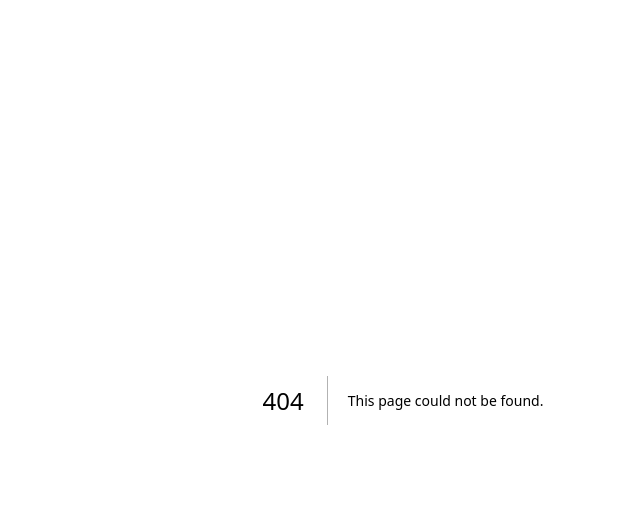
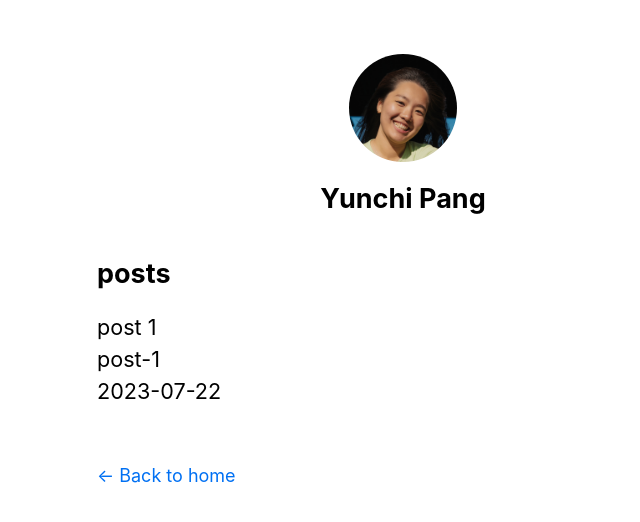
Before and after one commit to yunchipang/nextjs-portfolio, a Next.js app: page /posts in a window 1280 px wide. Before the commit this address had no page. Shown: the top 522 px of the page, without its empty margins (237-877 px from the left). Built offline with nearby package versions, Linux system fonts and the light colour scheme.

Commit message:
Move posts section from home to /posts

```diff
--- a/lib/posts.js
+++ b/lib/posts.js
@@ -1,6 +1,7 @@
 import fs from 'fs'
 import path from 'path'
 import matter from 'gray-matter'
+
 
 const postsDirectory = path.join(process.cwd(), 'posts')
 
--- /dev/null
+++ b/pages/posts.js
@@ -0,0 +1,38 @@
+import Head from 'next/head';
+import Layout from '../components/layout';
+import utilStyles from '../styles/utils.module.css';
+import { getSortedPostsData } from '../lib/posts';
+
+
+export async function getStaticProps() {
+  const allPostsData = getSortedPostsData();
+  return {
+    props: {
+      allPostsData,
+    },
+  };
+}
+
+export default function Posts({ allPostsData }) {
+	return (
+		<Layout>
+			<Head>
+				<title>posts</title>
+			</Head>
+				<section className={`${utilStyles.headingMd} ${utilStyles.padding1px}`}>
+					<h2 className={utilStyles.headingLg}>posts</h2>
+					<ul className={utilStyles.list}>
+					{allPostsData.map(({ id, date, title }) => (
+						<li className={utilStyles.listItem} key={id}>
+						{title}
+						<br />
+						{id}
+						<br />
+						{date}
+						</li>
+					))}
+					</ul>
+				</section>
+		</Layout>
+	)
+}
--- a/pages/resume.js
+++ b/pages/resume.js
@@ -1,5 +1,6 @@
 import Head from 'next/head';
 import Layout from '../components/layout';
+
 
 export default function Resume() {
   return (
```
Also changed, not shown: pages/index.js (+0 -24 lines).
